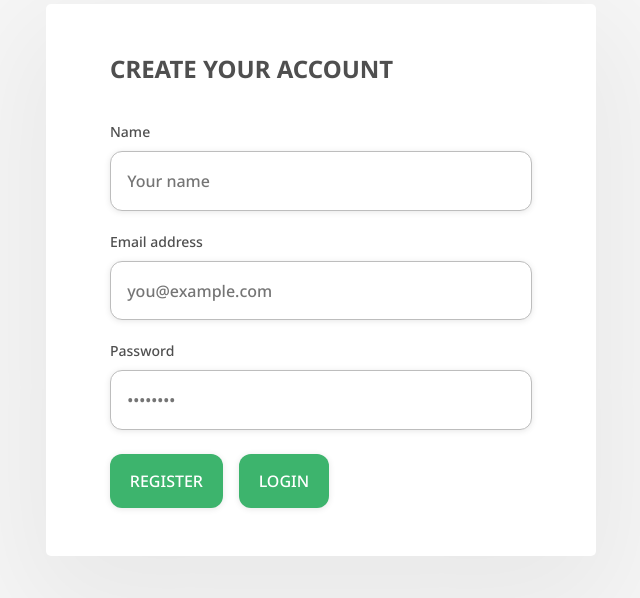
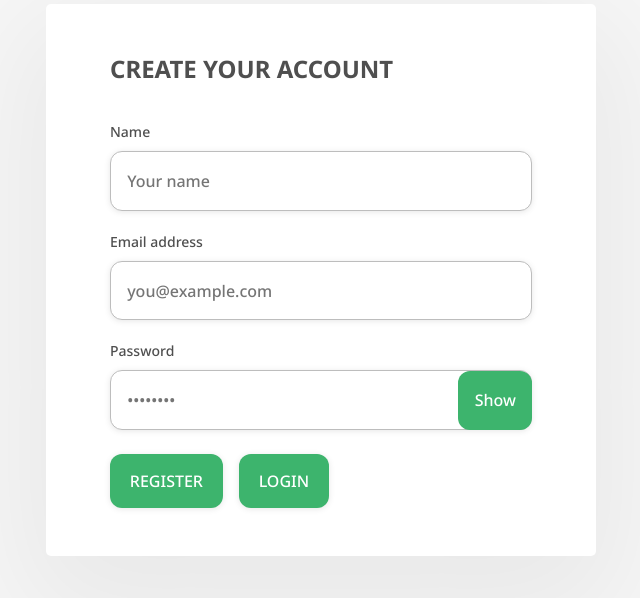
Before and after one commit to jukha/my-unsplash, a React (Vite) app in the folder frontend/my-unsplash-frontend/: page /signup in a window 1280 px wide. Shown: the part 120-718 px from the top of the page, without its empty margins (319-959 px from the left). Built offline with nearby package versions, Linux system fonts and the light colour scheme.

Commit message:
Refactor code

```diff
--- a/frontend/my-unsplash-frontend/package.json
+++ b/frontend/my-unsplash-frontend/package.json
@@ -16,7 +16,8 @@
     "react": "^18.2.0",
     "react-dom": "^18.2.0",
     "react-router-dom": "^6.14.2",
-    "react-toastify": "^9.1.3"
+    "react-toastify": "^9.1.3",
+    "react-top-loading-bar": "^2.3.1"
   },
   "devDependencies": {
     "@types/react": "^18.2.15",
--- a/frontend/my-unsplash-frontend/src/App.jsx
+++ b/frontend/my-unsplash-frontend/src/App.jsx
@@ -2,10 +2,23 @@ import { BrowserRouter, Route, Routes } from "react-router-dom";
 import Home from "./components/home/Home";
 import Login from "./components/login/Login";
 import Signup from "./components/signup/Signup";
+import { ToastContainer } from "react-toastify";
+import "react-toastify/dist/ReactToastify.css";
 
 function App() {
   return (
     <BrowserRouter>
+      <ToastContainer
+        position="top-right"
+        autoClose={2000}
+        hideProgressBar={false}
+        newestOnTop={false}
+        closeOnClick
+        rtl={false}
+        pauseOnFocusLoss
+        draggable
+        pauseOnHover
+      />
       <Routes>
         <Route path="/" element={<Home />} />
         <Route path="/login" element={<Login />} />
--- a/frontend/my-unsplash-frontend/src/components/gallery/Gallery.css
+++ b/frontend/my-unsplash-frontend/src/components/gallery/Gallery.css
@@ -56,6 +56,7 @@
   left: 1.5rem;
   z-index: 2;
   max-width: 18.09544rem;
+  text-transform: lowercase;
 }
 
 .frame:hover .btn--danger-outline,
--- a/frontend/my-unsplash-frontend/src/components/gallery/Gallery.jsx
+++ b/frontend/my-unsplash-frontend/src/components/gallery/Gallery.jsx
@@ -3,8 +3,7 @@ import { useFormik } from "formik";
 import axios from "axios";
 import "./Gallery.css";
 import Modal from "../modal/Modal";
-import { ToastContainer, toast } from "react-toastify";
-import "react-toastify/dist/ReactToastify.css";
+import { toast } from "react-toastify";
 import closeIcon from "./../../assets/close.svg";
 
 export default function Gallery({ images, user, fetchImages }) {
@@ -12,6 +11,7 @@ export default function Gallery({ images, user, fetchImages }) {
   const [showDeletePicModal, setShowDeletePicModal] = useState(false);
   const [isUserLoggedIn, setIsUserLoggedIn] = useState(() => user !== null);
   const [currImgId, setCurrImgId] = useState("");
+  const [inputTypePassword, setInputTypePassword] = useState(true);
   useEffect(() => {
     document.addEventListener("keydown", handleEscKey);
     setIsUserLoggedIn(user !== null);
@@ -53,14 +53,13 @@ export default function Gallery({ images, user, fetchImages }) {
             },
           }
         );
-        console.log(data);
-        setShowDeletePicModal(false);
         fetchImages();
         toast.success(data.message);
       } catch (error) {
         const errorMsg = error.response?.data?.message || error.message;
         toast.error(errorMsg);
       } finally {
+        setShowDeletePicModal(false);
         setLoading(false);
       }
     },
@@ -68,7 +67,6 @@ export default function Gallery({ images, user, fetchImages }) {
 
   return (
     <>
-      <ToastContainer />
       <main className="gallery-wrapper">
         {images.map((el, idx) => {
           0;
@@ -105,13 +103,23 @@ export default function Gallery({ images, user, fetchImages }) {
                   <form onSubmit={formik.handleSubmit}>
                     <div className="form-group">
                       <label htmlFor="password"></label>
+                      <div className="position-relative">
                         <input
                           className="form-control"
                           id="password"
-                        type="password"
+                          type={inputTypePassword ? "password" : "text"}
                           placeholder="******************"
                           {...formik.getFieldProps("password")}
                         />
+                        <a
+                          className="toggle-password"
+                          onClick={() => {
+                            setInputTypePassword(() => !inputTypePassword);
+                          }}
+                        >
+                          {inputTypePassword ? "Show" : "Hide"}
+                        </a>
+                      </div>
                       {formik.touched.password && formik.errors.password ? (
                         <div className="error">{formik.errors.password}</div>
                       ) : null}
--- a/frontend/my-unsplash-frontend/src/components/header/Header.jsx
+++ b/frontend/my-unsplash-frontend/src/components/header/Header.jsx
@@ -8,8 +8,7 @@ import logoutIcon from "./../../assets/logout.svg";
 import closeIcon from "./../../assets/close.svg";
 import Modal from "../modal/Modal";
 import axios from "axios";
-import { ToastContainer, toast } from "react-toastify";
-import "react-toastify/dist/ReactToastify.css";
+import { toast } from "react-toastify";
 
 export default function Header({ user, fetchImages }) {
   const [showAddModal, setShowAddModal] = useState(false);
@@ -120,7 +119,6 @@ export default function Header({ user, fetchImages }) {
   return (
     <>
       <header>
-        <ToastContainer />
         <div className="logo">
           <img src={userIcon} />
           <div>
--- a/frontend/my-unsplash-frontend/src/components/login/Login.jsx
+++ b/frontend/my-unsplash-frontend/src/components/login/Login.jsx
@@ -1,12 +1,12 @@
 import { useFormik } from "formik";
 import { useNavigate } from "react-router-dom";
 import axios from "axios";
-import { ToastContainer, toast } from "react-toastify";
-import "react-toastify/dist/ReactToastify.css";
+import { toast } from "react-toastify";
 import { useState } from "react";
 
 export default function Login() {
   const [loading, setLoading] = useState(false);
+  const [inputTypePassword, setInputTypePassword] = useState(true);
   const navigate = useNavigate();
 
   const validate = (values) => {
@@ -59,7 +59,6 @@ export default function Login() {
   });
   return (
     <div className="auth-wrapper">
-      <ToastContainer />
       <div className="auth-form">
         <h3>Log into your account</h3>
         <form onSubmit={formik.handleSubmit}>
@@ -82,13 +81,23 @@ export default function Login() {
             <label htmlFor="password" className="form-label">
               Password
             </label>
+            <div className="position-relative">
               <input
                 className="form-control"
-              type="password"
+                type={inputTypePassword ? "password" : "text"}
                 placeholder="••••••••"
                 id="password"
                 {...formik.getFieldProps("password")}
               />
+              <a
+                className="toggle-password"
+                onClick={() => {
+                  setInputTypePassword(() => !inputTypePassword);
+                }}
+              >
+                {inputTypePassword ? "Show" : "Hide"}
+              </a>
+            </div>
             {formik.touched.password && formik.errors.password ? (
               <div className="error">{formik.errors.password}</div>
             ) : null}
--- a/frontend/my-unsplash-frontend/src/components/signup/Signup.jsx
+++ b/frontend/my-unsplash-frontend/src/components/signup/Signup.jsx
@@ -2,12 +2,12 @@ import { useState } from "react";
 import { useFormik } from "formik";
 import { useNavigate } from "react-router-dom";
 import axios from "axios";
-import { ToastContainer, toast } from "react-toastify";
-import "react-toastify/dist/ReactToastify.css";
+import { toast } from "react-toastify";
 
 export default function Signup() {
   const navigate = useNavigate();
   const [loading, setLoading] = useState(false);
+  const [inputTypePassword, setInputTypePassword] = useState(true);
   const validate = (values) => {
     const errors = {};
     if (!values.name) {
@@ -51,12 +51,10 @@ export default function Signup() {
         );
 
         const successMsg = `${data.message} Redirecting you to login page.`;
-        toast.success(successMsg, {
-          autoClose: 2000,
-        });
-        toast.onChange((payload) => {
-          if (payload.status === "removed") navigate("/login");
-        });
+        toast.success(successMsg);
+        setTimeout(() => {
+          navigate("/login");
+        }, 2500);
       } catch (error) {
         const errorMsg = error.response?.data?.message || error.message;
         toast.error(errorMsg);
@@ -67,7 +65,6 @@ export default function Signup() {
   });
   return (
     <div className="auth-wrapper">
-      <ToastContainer />
       <div className="auth-form">
         <h3>Create your account</h3>
         <form onSubmit={formik.handleSubmit}>
@@ -105,13 +102,23 @@ export default function Signup() {
             <label htmlFor="password" className="form-label">
               Password
             </label>
+            <div className="position-relative">
               <input
                 className="form-control"
-              type="password"
+                type={inputTypePassword ? "password" : "text"}
                 placeholder="••••••••"
                 id="password"
                 {...formik.getFieldProps("password")}
               />
+              <a
+                className="toggle-password"
+                onClick={() => {
+                  setInputTypePassword(() => !inputTypePassword);
+                }}
+              >
+                {inputTypePassword ? "Show" : "Hide"}
+              </a>
+            </div>
             {formik.touched.password && formik.errors.password ? (
               <div className="error">{formik.errors.password}</div>
             ) : null}
--- a/frontend/my-unsplash-frontend/src/index.css
+++ b/frontend/my-unsplash-frontend/src/index.css
@@ -74,8 +74,10 @@ a {
   cursor: pointer;
   color: var(--text-secondary);
 }
+
 .form-group {
   margin-bottom: 1.16rem;
+  position: relative;
 }
 .form-label {
   display: inline-block;
@@ -94,8 +96,17 @@ a {
   box-shadow: 0px 1px 6px 0px rgba(0, 0, 0, 0.1);
   padding: 1.12em 1.01em;
   /* font-family: inherit; */
-  font:inherit;
+  font: inherit;
   width: 100%;
+}
+.toggle-password {
+  position: absolute;
+  right: 0;
+  bottom: 0;
+  padding: 1.16rem 1.01rem;
+  background: var(--btn-sucess);
+  border-radius: 0.75rem;
+  color: var(--clr-neutral);
 }
 
 .form-control:focus {
@@ -155,3 +166,10 @@ a {
   gap: 0.9rem;
   align-items: center;
 }
+
+/* ================ */
+/* Utility Classes */
+/* ============== */
+.position-relative {
+  position: relative;
+}
```
Also changed, not shown: frontend/my-unsplash-frontend/src/components/home/Home.jsx (+16 -5 lines), 2 other files (tests, documents, lock files or other folders). Lines whose indentation alone changed are shown as unchanged.
